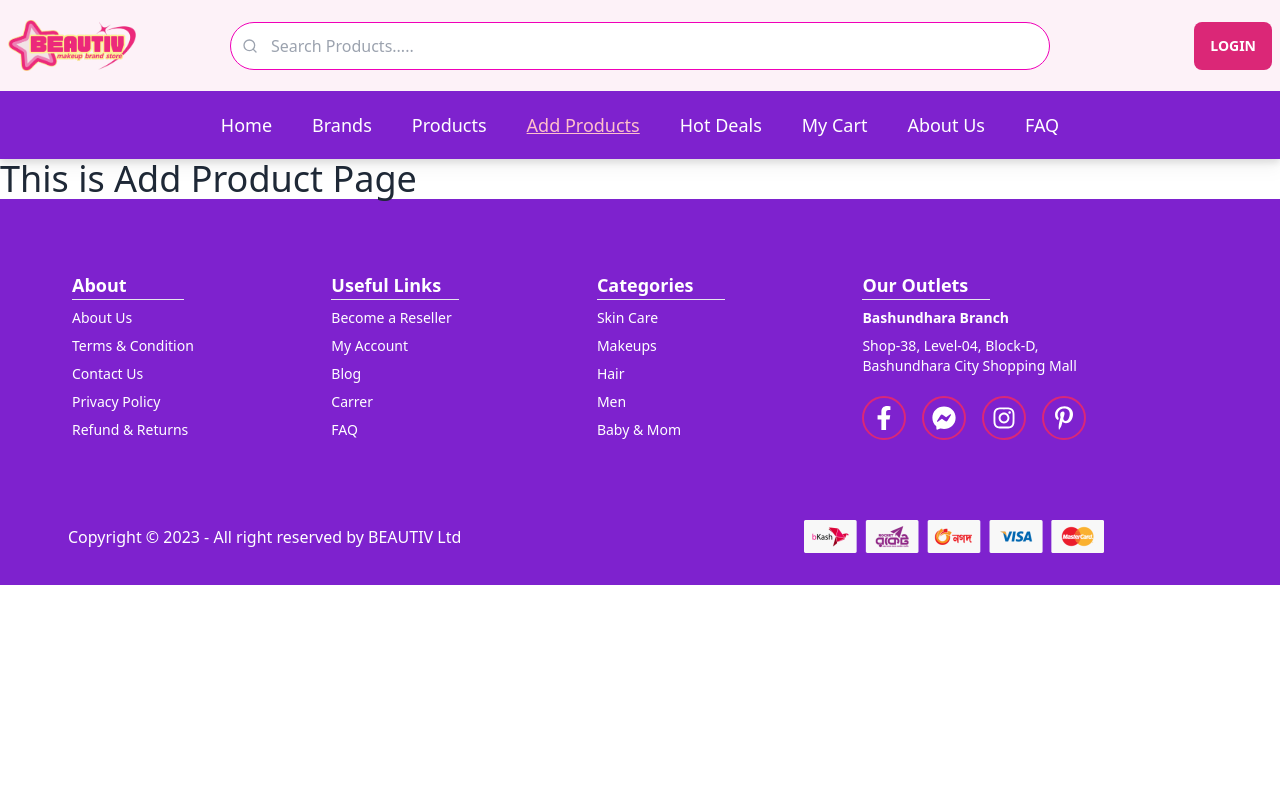
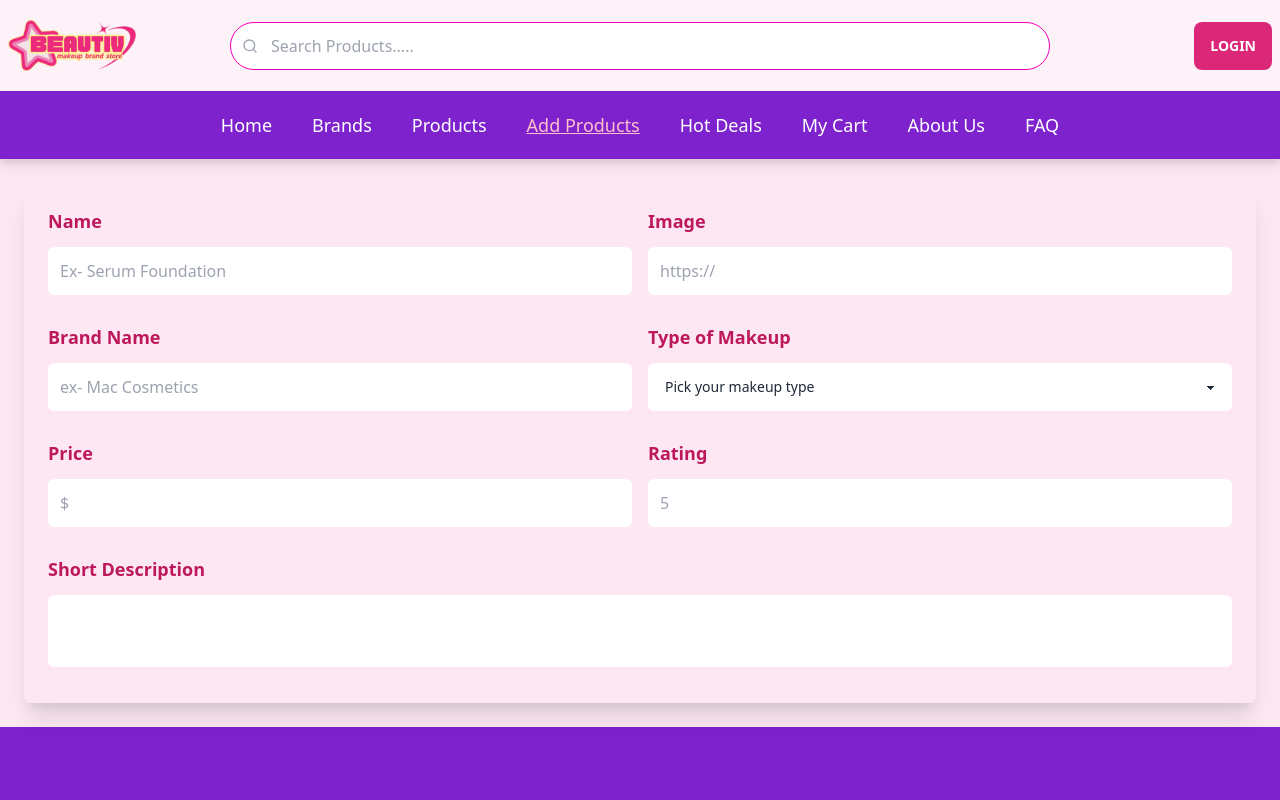
Before and after one commit to nusrat-jahan7/beautiv-client, a React (Vite) app: page /add-product in a window 1280 px wide. Shown: the top 800 px of the page. Built offline with nearby package versions, Linux system fonts and the light colour scheme; no server answers.

Commit message:
product details added

```diff
--- a/package.json
+++ b/package.json
@@ -15,6 +15,7 @@
     "react-dom": "^18.2.0",
     "react-hot-toast": "^2.4.1",
     "react-icons": "^4.11.0",
+    "react-rating": "^2.0.5",
     "react-router-dom": "^6.17.0"
   },
   "devDependencies": {
--- a/src/pages/AddProduct.jsx
+++ b/src/pages/AddProduct.jsx
@@ -1,8 +1,104 @@
 const AddProduct = () => {
   return (
-    <div>
-      <h1 className="text-4xl">This is Add Product Page</h1>
-    </div>
+    <section className="p-6 bg-pink-100">
+      <form
+        noValidate=""
+        action=""
+        className="container flex flex-col mx-auto space-y-12"
+      >
+        <fieldset className="grid grid-cols-4 gap-6 p-6 rounded-md shadow-xl">
+          <div className="grid grid-cols-6 gap-4 w-full mx-auto col-span-full ">
+            <div className="col-span-full sm:col-span-3">
+              <label
+                htmlFor="firstname"
+                className="lg:text-lg lg:font-semibold text-pink-700"
+              >
+                Name
+              </label>
+              <input
+                id="firstname"
+                type="text"
+                placeholder="Ex- Serum Foundation"
+                className="w-full my-3 rounded-md p-3 focus:ring"
+              />
+            </div>
+            <div className="col-span-full sm:col-span-3">
+              <label htmlFor="website" className="lg:text-lg lg:font-semibold text-pink-700">
+                Image
+              </label>
+              <input
+                id="website"
+                type="text"
+                placeholder="https://"
+                className="w-full p-3 my-3 rounded-md focus:ring"
+              />
+            </div>
+            <div className="col-span-full sm:col-span-3">
+              <label htmlFor="city" className="lg:text-lg lg:font-semibold text-pink-700">
+                Brand Name
+              </label>
+              <input
+                id="city"
+                type="text"
+                placeholder="ex- Mac Cosmetics"
+                className="w-full p-3 my-3 rounded-md focus:ring"
+              />
+            </div>
+            <div className="col-span-full sm:col-span-3">
+              <label htmlFor="state" className="lg:text-lg lg:font-semibold text-pink-700">
+                Type of Makeup
+              </label>
+              <select className="select my-3 w-full rounded-md focus:ring">
+                <option disabled selected>
+                  Pick your makeup type
+                </option>
+                <option>Foundation</option>
+                <option>Mascara</option>
+                <option>Concealer</option>
+                <option>Lipstick</option>
+                <option>Blush</option>
+                <option>Serum</option>
+                <option>Highlighter</option>
+              </select>
+            </div>
+            <div className="col-span-full sm:col-span-3">
+              <label htmlFor="zip" className="lg:text-lg lg:font-semibold text-pink-700">
+                Price
+              </label>
+              <input
+                id="zip"
+                type="text"
+                placeholder="$"
+                className="w-full p-3 my-3 rounded-md focus:ring"
+              />
+            </div>
+            <div className="col-span-full sm:col-span-3">
+              <label htmlFor="zip" className="lg:text-lg lg:font-semibold text-pink-700">
+                Rating
+              </label>
+              <input
+                id="zip"
+                type="text"
+                placeholder="5"
+                className="w-full p-3 my-3 rounded-md focus:ring"
+              />
+            </div>
+
+            <div className="col-span-full">
+              <label htmlFor="address" className="lg:text-lg lg:font-semibold text-pink-700">
+                Short Description
+              </label>
+              <input
+                id="address"
+                type="text"
+                placeholder=""
+                className="w-full p-3 my-3 py-6 rounded-md focus:ring-pink-700"
+              />
+            </div>
+          </div>
+        </fieldset>
+      </form>
+    </section>
   );
 };
 
--- a/src/pages/Product.jsx
+++ b/src/pages/Product.jsx
@@ -1,5 +1,5 @@
 import { Link, useLoaderData } from "react-router-dom";
-import { BsStarHalf } from "react-icons/bs";
+import { BsStarFill } from "react-icons/bs";
 import Advertisement from "../components/Advertisement";
 
 const Product = () => {
@@ -10,10 +10,13 @@ const Product = () => {
 
   return (
     <div className="bg-pink-100">
-        <Advertisement/>
+      <Advertisement />
       <div className="grid grid-cols-1 md:grid-cols-2 lg:grid-cols-4 container mx-auto gap-5 py-16 p-4">
         {products.map((product) => (
-          <div key={product?._id} className="card bg-base-100 shadow-xl">
+          <div
+            key={product?._id}
+            className="card relative bg-base-100 shadow-xl"
+          >
             <figure>
               <img
                 className="w-full h-72"
@@ -23,37 +26,36 @@ const Product = () => {
             </figure>
             <div className="card-body">
               <h2 className="card-title line-clamp-1">{product?.name}</h2>
+              <div className="flex justify-between items-center">
+                <p className=" text-gray-400">{product?.brand_name}</p>
+                <div className="flex items-center gap-2">
+                  <p className="font-semibold text-pink-400 text-right">
+                    {product?.rating}
+                  </p>{" "}
+                  <BsStarFill className="text-amber-400"></BsStarFill>
+                </div>
+              </div>
               <div className="flex justify-between">
                 <div>
-                  <p className="badge bg-pink-600 text-white">
+                  <p className="badge absolute top-3 right-3 bg-pink-600 text-white">
                     {product?.type}
                   </p>
                 </div>
-                <p className="text-xl font-semibold text-pink-400 text-right">
+                <p className="text-2xl font-semibold text-pink-400 ">
                   ${product?.price}
                 </p>
               </div>
-              <div className="flex items-center justify-between">
-                <p className="font-semibold text-gray-400">
-                  {product?.brand_name}
-                </p>
-                <div className="flex items-center gap-2">
-                  <p className="font-semibold text-pink-400 text-right">
-                    {product?.rating}
-                  </p>
-                  <p className="text-amber-500 text-lg">
-                    <BsStarHalf></BsStarHalf>
-                  </p>
-                </div>
-              </div>
-              <div className="card-actions pt-4 justify-center">
-                <div className="btn btn-sm bg-purple-700 text-white hover:bg-pink-700 badge-outline">
+              <Link to={`/products/${product?.brand_slug}/${product?._id}`} className="card-actions pt-4 justify-center">
+                <div className="btn btn-sm hover:bg-pink-700 hover:text-white badge-outline text-pink-700 border-pink-700">
                   Update
                 </div>
-                <Link to={`/product-details/${product?._id}`} className="btn btn-sm bg-purple-700 text-white hover:bg-pink-700 badge-outline">
+                <Link
+                  to={`/products/${product?.brand_slug}/${product?._id}`}
+                  className="btn btn-sm border border-purple-700 bg-purple-700 text-white hover:bg-pink-700 badge-outline"
+                >
                   Details
                 </Link>
-              </div>
+              </Link>
             </div>
           </div>
         ))}
--- a/src/pages/ProductDetails.jsx
+++ b/src/pages/ProductDetails.jsx
@@ -1,26 +1,59 @@
+import Rating from "react-rating";
 import { useLoaderData } from "react-router-dom";
+import { AiOutlineStar } from "react-icons/ai";
+import { AiTwotoneStar } from "react-icons/ai";
 
 const ProductDetails = () => {
+  const { data } = useLoaderData();
 
-    const getItems = useLoaderData();
-    // const items = getItems.data;
-    console.log(getItems);
-    // const item = window.location.pathname.split("/");
-    // console.log(item);
+  const { name, image, type, price, rating } = data;
 
-    // const itemId = item[item?.length-1];
-    // console.log(itemId);
-
-    // const currentItem = getItems?.data?.find((item) => item?._id === itemId);
-    // console.log(currentItem);
-
-
-
-    return (
-        <div>
-            <h1>This is Product Details Page</h1>
+  return (
+    <div>
+      <div className="bg-pink-100">
+        <div className="container mx-auto py-10 lg:flex items-center gap-20">
+          <img className="w-fit h-96" src={image} alt="" />
+          <div className="p-6">
+            <div className="space-x-4">
+              <button className="btn btn-sm hover:bg-purple-700 bg-pink-700 text-white">
+                {type}
+              </button>
+              <button className="btn btn-sm hover:bg-purple-700 bg-pink-700  text-white">
+                $ {price}
+              </button>
+            </div>
+            <h1 className="text-3xl font-semibold text-pink-700 pt-6">
+              {name}
+            </h1>
+            <Rating
+            className="pt-3"
+              readonly
+              initialRating={rating}
+              emptySymbol={
+                  <AiOutlineStar className="text-yellow-500 text-2xl" />
+              }
+              fullSymbol={
+                  <AiTwotoneStar className="text-yellow-500 text-2xl" />
+              }
+              fractions={2}
+            />
+            <p className="text-lg text-gray-600 pt-3">
+              Cosmetics are constituted mixtures of chemical compounds derived
+              from either natural sources, or synthetically created
+              ones.Cosmetics have various purposes. Those designed for personal
+              care and skin care can be used to cleanse or protect the body or
+              skin. Cosmetics designed to enhance or alter ones appearance
+              (makeup) can be used to conceal blemishes, enhance ones natural
+              features (such as the eyebrows and eyelashes), add color to a
+              persons face, or change the appearance of the face entirely to
+              resemble a different person, creature or object.
+            </p>
+            <button className="btn bg-purple-700 text-white mt-3 hover:bg-pink-700">Add to Cart</button>
+          </div>
         </div>
-    );
+      </div>
+    </div>
+  );
 };
 
 export default ProductDetails;
--- /dev/null
+++ b/src/pages/UpdateProduct.jsx
@@ -0,0 +1,10 @@
+
+const UpdateProduct = () => {
+    return (
+        <div>
+            <h1>Update product</h1>
+        </div>
+    );
+};
+
+export default UpdateProduct;
--- a/src/route/Routes.jsx
+++ b/src/route/Routes.jsx
@@ -8,6 +8,7 @@ import Register from "../pages/Register";
 import ErrorPage from "../pages/ErrorPage";
 import Product from "../pages/Product";
 import ProductDetails from "../pages/ProductDetails";
+import UpdateProduct from "../pages/UpdateProduct";
 
 export const router = createBrowserRouter([
   {
@@ -41,9 +42,14 @@ export const router = createBrowserRouter([
             element: <Product/>,
         },
         {
-            path: "/product-details/:_id",
-            loader: ({params}) => fetch(`https://beautiv-server.vercel.app/products/${params._id}`),
+            path: "/products/:slug/:id",
+            loader: ({params}) => fetch(`https://beautiv-server.vercel.app/products/${params.slug}/${params.id}`),
             element: <ProductDetails/>
+        },
+        {
+            path: "/products/:slug/:id",
+            loader: ({params}) => fetch(`https://beautiv-server.vercel.app/products/${params.slug}/${params.id}`),
+            element: <UpdateProduct/>
         }
     ]
   },
```
Also changed, not shown: 1 other file (tests, documents, lock files or other folders).
